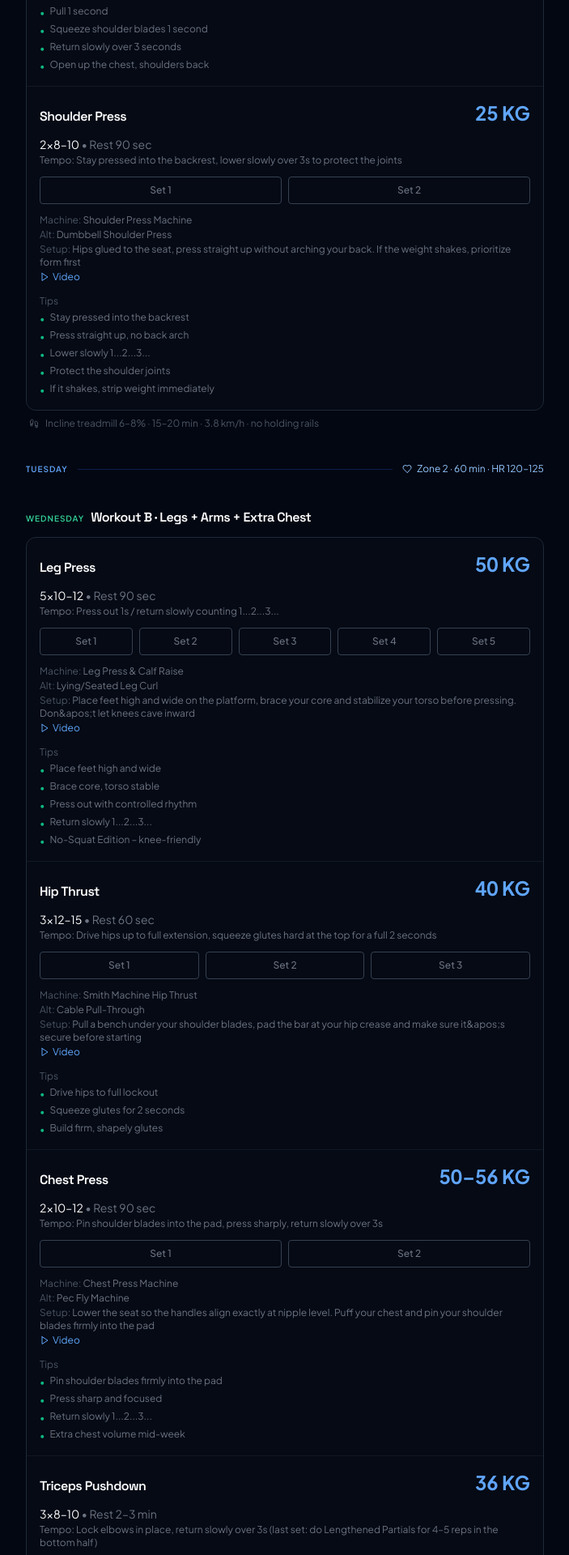
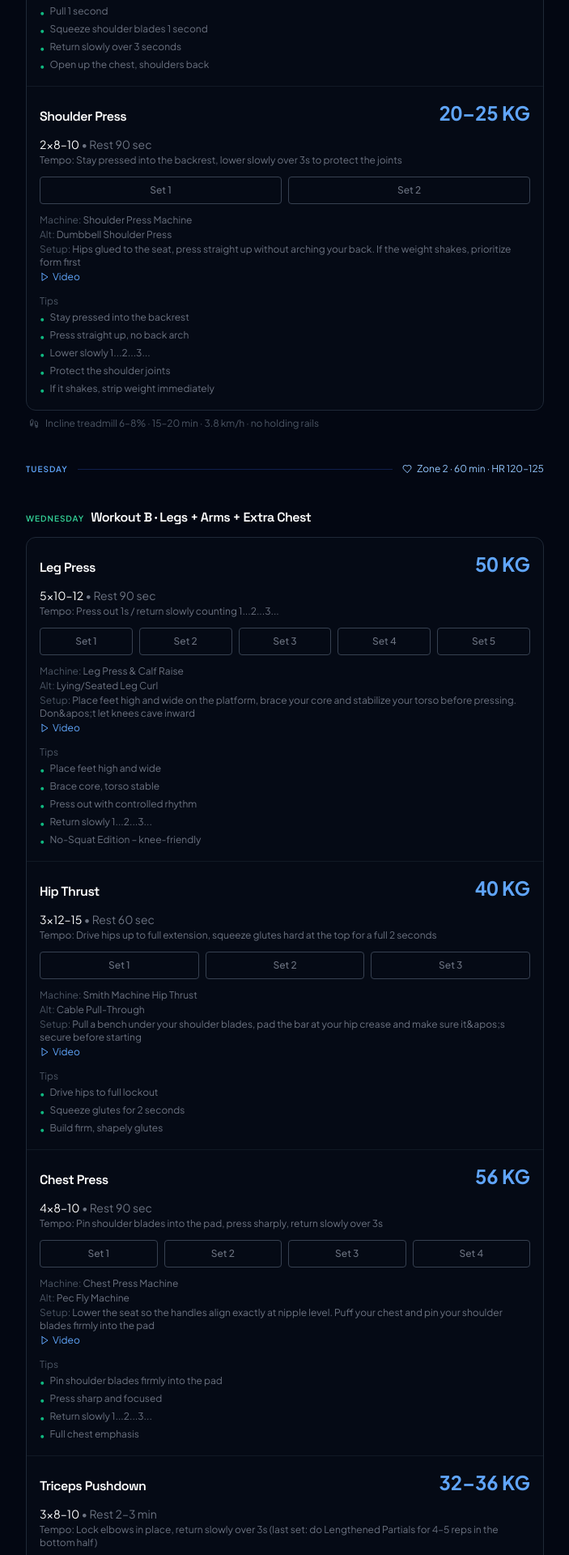
Before and after one commit to kowito/kowito.com, a Next.js app: page /personal-training in a window 1280 px wide. Shown: the part 1360-3280 px from the top of the page at 81% size, without its empty margins (288-991 px from the left). Built offline with nearby package versions, Linux system fonts and the light colour scheme.

Commit message:
Merge set/rep/weight data into exercise definitions

```diff
--- a/app/personal-training/page.tsx
+++ b/app/personal-training/page.tsx
@@ -8,22 +8,19 @@ import { ArrowLeft, Dumbbell, Footprints, Utensils, Play, Heart } from "lucide-r
 
 type Muscle = "Chest" | "Back" | "Shoulders" | "Triceps" | "Biceps" | "Legs" | "Glutes" | "Core" | "Arms"
 
-type ExerciseDef = {
+type Exercise = {
   name: string
   machine: string
   altMachine?: string
   setup: string
+  sets: number
+  reps: number | string
   tempo: string
   rest: string
   cues: readonly string[]
   muscle: Muscle
+  weight?: string
   video?: string
-}
-
-type DayExercise = ExerciseDef & {
-  sets: number
-  reps: number | string
-  weight?: string
 }
 
 // ─── Exercise Library (single source of truth) ───────────────────────────────
@@ -34,6 +31,8 @@ const exercises = {
     machine: "Lat Pulldown Machine",
     altMachine: "Iso-Lateral High Row",
     setup: "Sit upright, lock the thigh pad firmly, grip slightly wider than shoulders, and puff your chest up before pulling down",
+    sets: 3,
+    reps: "10–12",
     tempo: "Return slowly over 3s, fully stretch the lats",
     rest: "90 sec",
     cues: [
@@ -44,6 +43,7 @@ const exercises = {
       "Fully stretch the lats"
     ],
     muscle: "Back" as Muscle,
+    weight: "36 KG",
     video: "https://www.youtube.com/watch?v=bNmvKpJSWKM",
   },
   inclineChestPress: {
@@ -51,6 +51,8 @@ const exercises = {
     machine: "Incline Chest Press Machine",
     altMachine: "Pec Fly Machine (lower the seat)",
     setup: "Set the seat to an incline (30–45°), tuck elbows in to form an arrow shape at 45–60°, grip narrower so forearms are vertical, pin shoulder blades into the pad, don&apos;t let shoulders lift",
+    sets: 4,
+    reps: "8–10",
     tempo: "Tuck elbows at 45°, lower slowly over 3s",
     rest: "90 sec",
     cues: [
@@ -61,6 +63,7 @@ const exercises = {
       "Lower slowly 1...2...3..."
     ],
     muscle: "Chest" as Muscle,
+    weight: "35–45 KG",
     video: "https://www.youtube.com/shorts/98HWfiRonkE",
   },
   seatedCableRow: {
@@ -68,6 +71,8 @@ const exercises = {
     machine: "Seated Cable Row",
     altMachine: "Chest-Supported Row Machine",
     setup: "Sit upright, chest out, pull the bar into your lower rib cage, keep your core braced throughout",
+    sets: 3,
+    reps: "10–12",
     tempo: "Pull 1s / squeeze shoulder blades 1s / return 3s",
     rest: "90 sec",
     cues: [
@@ -78,6 +83,7 @@ const exercises = {
       "Open up the chest, shoulders back"
     ],
     muscle: "Back" as Muscle,
+    weight: "45–55 KG",
     video: "https://www.youtube.com/watch?v=LyZH4UGdDTc",
   },
   shoulderPress: {
@@ -85,6 +91,8 @@ const exercises = {
     machine: "Shoulder Press Machine",
     altMachine: "Dumbbell Shoulder Press",
     setup: "Hips glued to the seat, press straight up without arching your back. If the weight shakes, prioritize form first",
+    sets: 2,
+    reps: "8–10",
     tempo: "Stay pressed into the backrest, lower slowly over 3s to protect the joints",
     rest: "90 sec",
     cues: [
@@ -95,6 +103,7 @@ const exercises = {
       "If it shakes, strip weight immediately"
     ],
     muscle: "Shoulders" as Muscle,
+    weight: "20–25 KG",
     video: "https://www.youtube.com/watch?v=6v4nrRVySj0",
   },
   legPress: {
@@ -102,6 +111,8 @@ const exercises = {
     machine: "Leg Press & Calf Raise",
     altMachine: "Lying/Seated Leg Curl",
     setup: "Place feet high and wide on the platform, brace your core and stabilize your torso before pressing. Don&apos;t let knees cave inward",
+    sets: 5,
+    reps: "10–12",
     tempo: "Press out 1s / return slowly counting 1...2...3...",
     rest: "90 sec",
     cues: [
@@ -112,6 +123,7 @@ const exercises = {
       "No-Squat Edition – knee-friendly"
     ],
     muscle: "Legs" as Muscle,
+    weight: "50 KG",
     video: "https://www.youtube.com/watch?v=L3B4nwqHufs",
   },
   hipThrust: {
@@ -119,6 +131,8 @@ const exercises = {
     machine: "Smith Machine Hip Thrust",
     altMachine: "Cable Pull-Through",
     setup: "Pull a bench under your shoulder blades, pad the bar at your hip crease and make sure it&apos;s secure before starting",
+    sets: 3,
+    reps: "12–15",
     tempo: "Drive hips up to full extension, squeeze glutes hard at the top for a full 2 seconds",
     rest: "60 sec",
     cues: [
@@ -127,6 +141,7 @@ const exercises = {
       "Build firm, shapely glutes"
     ],
     muscle: "Glutes" as Muscle,
+    weight: "40 KG",
     video: "https://www.youtube.com/watch?v=CvuVYMFd11g",
   },
   chestPress: {
@@ -134,15 +149,18 @@ const exercises = {
     machine: "Chest Press Machine",
     altMachine: "Pec Fly Machine",
     setup: "Lower the seat so the handles align exactly at nipple level. Puff your chest and pin your shoulder blades firmly into the pad",
+    sets: 4,
+    reps: "8–10",
     tempo: "Pin shoulder blades into the pad, press sharply, return slowly over 3s",
     rest: "90 sec",
     cues: [
       "Pin shoulder blades firmly into the pad",
       "Press sharp and focused",
       "Return slowly 1...2...3...",
-      "Extra chest volume mid-week"
+      "Full chest emphasis"
     ],
     muscle: "Chest" as Muscle,
+    weight: "56 KG",
     video: "https://www.youtube.com/shorts/Qu7-ceCvq7w",
   },
   tricepsPushdown: {
@@ -150,6 +168,8 @@ const exercises = {
     machine: "Cable Triceps Pushdown",
     altMachine: "Machine Triceps Dip",
     setup: "Set the pulley low, use a rope or straight bar, elbows glued to your sides, depress your shoulders before starting. Pick a weight where reps 8–10 feel hard",
+    sets: 3,
+    reps: "8–10",
     tempo: "Lock elbows in place, return slowly over 3s (last set: do Lengthened Partials for 4–5 reps in the bottom half)",
     rest: "2–3 min",
     cues: [
@@ -159,6 +179,7 @@ const exercises = {
       "Set 3: Lengthened Partials bottom half 4–5 reps"
     ],
     muscle: "Triceps" as Muscle,
+    weight: "32–36 KG",
     video: "https://www.youtube.com/watch?v=1FjkhpZsaxc",
   },
   bicepsCurl: {
@@ -166,6 +187,8 @@ const exercises = {
     machine: "Cable Biceps Curl",
     altMachine: "Dumbbell Biceps Curl",
     setup: "Set the pulley low, grip the bar or rope, pin your elbows firmly at your sides and lock your wrists stable",
+    sets: 3,
+    reps: "8–10",
     tempo: "Pin elbows, no swinging, return slowly over 3s (last set: do Lengthened Partials for 4–5 reps in the bottom half)",
     rest: "2–3 min",
     cues: [
@@ -176,34 +199,35 @@ const exercises = {
       "Set 3: Lengthened Partials bottom half 4–5 reps"
     ],
     muscle: "Biceps" as Muscle,
+    weight: "20–25 KG",
     video: "https://www.youtube.com/watch?v=CrbTqNOlFgE",
   },
 } as const
 
 // ─── Workout Programs ────────────────────────────────────────────────────────
 
-const mondayExercises: DayExercise[] = [
-  { ...exercises.latPulldown, sets: 3, reps: "10–12", weight: "36 KG" },
-  { ...exercises.inclineChestPress, sets: 4, reps: "8–10", weight: "35–45 KG" },
-  { ...exercises.seatedCableRow, sets: 3, reps: "10–12", weight: "45–55 KG" },
-  { ...exercises.shoulderPress, sets: 2, reps: "8–10", weight: "25 KG" },
-]
+const mondayExercises = [
+  exercises.latPulldown,
+  exercises.inclineChestPress,
+  exercises.seatedCableRow,
+  exercises.shoulderPress,
+] as const
 
-const wednesdayExercises: DayExercise[] = [
-  { ...exercises.legPress, sets: 5, reps: "10–12", weight: "50 KG" },
-  { ...exercises.hipThrust, sets: 3, reps: "12–15", weight: "40 KG" },
-  { ...exercises.chestPress, sets: 2, reps: "10–12", weight: "50–56 KG" },
-  { ...exercises.tricepsPushdown, sets: 3, reps: "8–10", weight: "36 KG" },
-  { ...exercises.bicepsCurl, sets: 3, reps: "8–10", weight: "20 KG" },
-]
+const wednesdayExercises = [
+  exercises.legPress,
+  exercises.hipThrust,
+  exercises.chestPress,
+  exercises.tricepsPushdown,
+  exercises.bicepsCurl,
+] as const
 
-const fridayExercises: DayExercise[] = [
-  { ...exercises.chestPress, sets: 4, reps: "8–10", weight: "56 KG" },
-  { ...exercises.seatedCableRow, sets: 3, reps: "8–10", weight: "45–50 KG" },
-  { ...exercises.shoulderPress, sets: 2, reps: "8–10", weight: "20–25 KG" },
-  { ...exercises.tricepsPushdown, sets: 3, reps: "8–10", weight: "32 KG" },
-  { ...exercises.bicepsCurl, sets: 3, reps: "8–10", weight: "20–25 KG" },
-]
+const fridayExercises = [
+  exercises.chestPress,
+  exercises.seatedCableRow,
+  exercises.shoulderPress,
+  exercises.tricepsPushdown,
+  exercises.bicepsCurl,
+] as const
 
 
 
@@ -237,7 +261,7 @@ function ExerciseRow({
   completedSets,
   onToggleSet,
 }: {
-  ex: DayExercise
+  ex: Exercise
   completedSets: boolean[]
   onToggleSet: (setIndex: number) => void
 }) {
```
